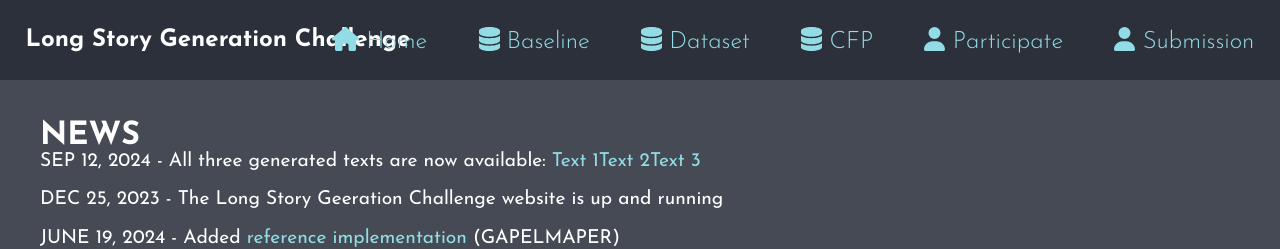
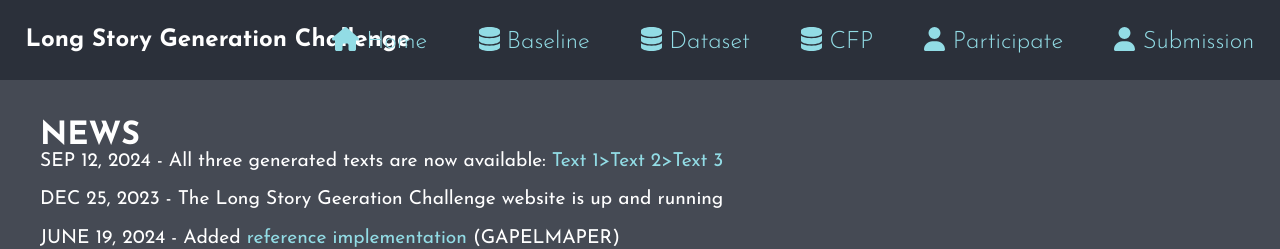
Before and after one commit to NazarovNikita1/LSGC, a Vue app: page / in a window 1280 px wide. Shown: the top 249 px of the page. Built offline with nearby package versions, Linux system fonts and the light colour scheme; what vue-particles would draw is missing.

Commit message:
Update HomePage.vue

```diff
--- a/src/views/HomePage.vue
+++ b/src/views/HomePage.vue
@@ -3,9 +3,9 @@
    <h1>NEWS</h1>
       <p class="program-step">
         SEP 12, 2024 - All three generated texts are now available:
-      <a href="src/views/Text1.txt" download="Text1.txt">Text 1</a>
-      <a href="src/views/Text2.txt" download="Text2.txt">Text 2</a>
-      <a href="src/views/Text3.txt" download="Text3.txt">Text 3</a>
+      <a href="https://raw.githubusercontent.com/NazarovNikita1/LSGC/main/src/views/Text1.txt" download>Text 1</a>
+      <a href="https://raw.githubusercontent.com/NazarovNikita1/LSGC/main/src/views/Text2.txt" download>>Text 2</a>
+     <a href="https://raw.githubusercontent.com/NazarovNikita1/LSGC/main/src/views/Text2.txt" download>>Text 3</a>
       </p>
       <p class="program-step">
         DEC 25, 2023 - The Long Story Geeration Challenge website is up and running
```
